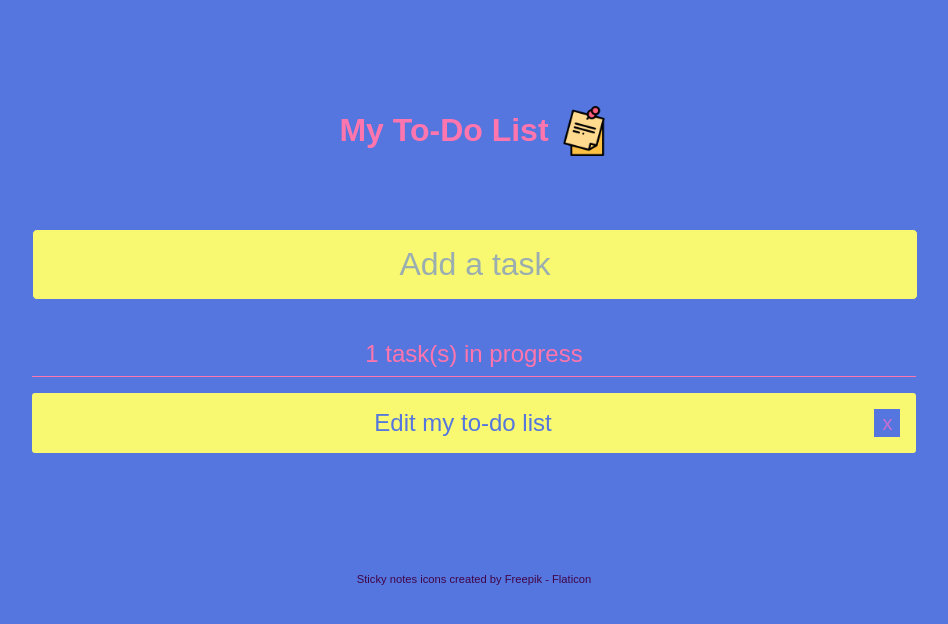
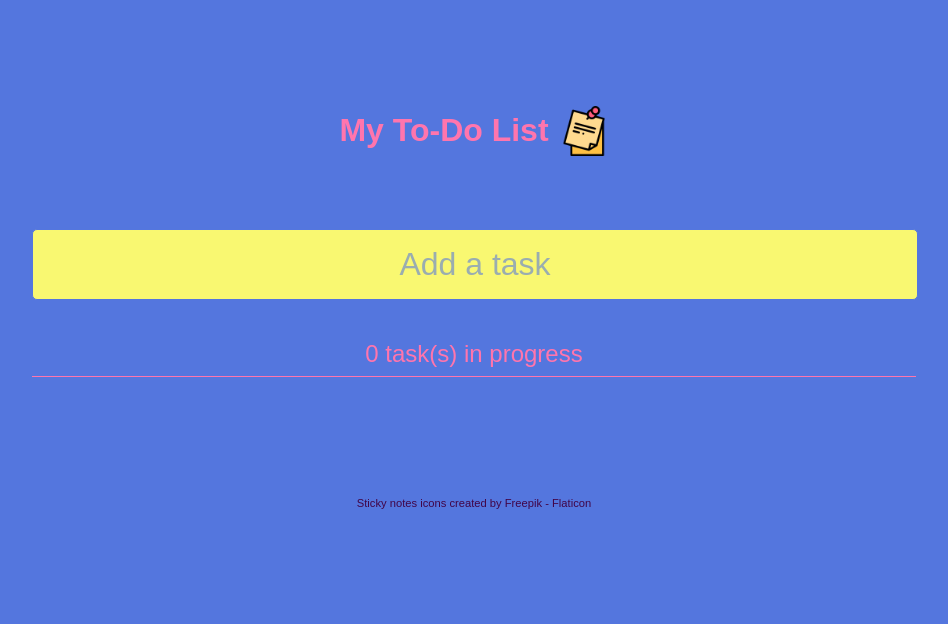
Before and after one commit to Sandy-Bouzid/to-do-list, a React (Vite) app: page / in a window 1280 px wide. Shown: the top 624 px of the page, without its empty margins (166-1114 px from the left). Built offline with nearby package versions, Linux system fonts and the light colour scheme.

Commit message:
add tasks to localStorage

```diff
--- a/src/components/App/index.jsx
+++ b/src/components/App/index.jsx
@@ -4,14 +4,19 @@ import Tasks from '../Tasks';
 import Form from '../Form';
 import './styles.scss';
 import data from '../../data/tasks';
-import { useState } from 'react'
+import { useState, useEffect} from 'react'
 import Header from '../Header';
 import Footer from '../Footer';
 
 
 export default function App() {
-  const [tasksList, setTasks] = useState(data);
+  const [tasksList, setTasks] = useState(JSON.parse(localStorage.getItem("tasks") || "[]"));
   const [newTaskLabel, setNewTaskLabel] = useState('');
+
+  useEffect(() => {
+    console.log(tasksList);
+    localStorage.setItem("tasks", JSON.stringify(tasksList));
+  }, [tasksList]);
 
   const generateNewId = () => {
 
```
